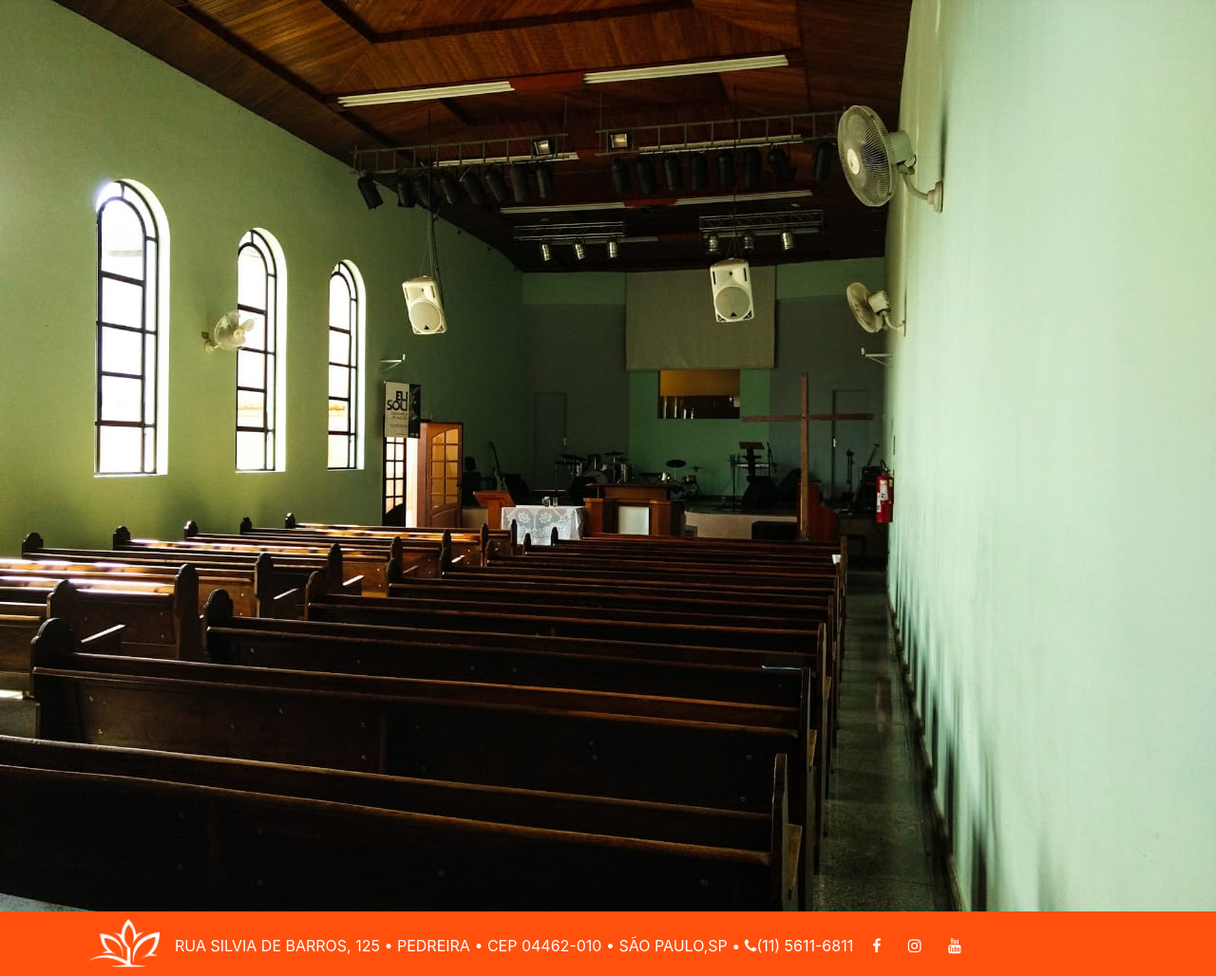
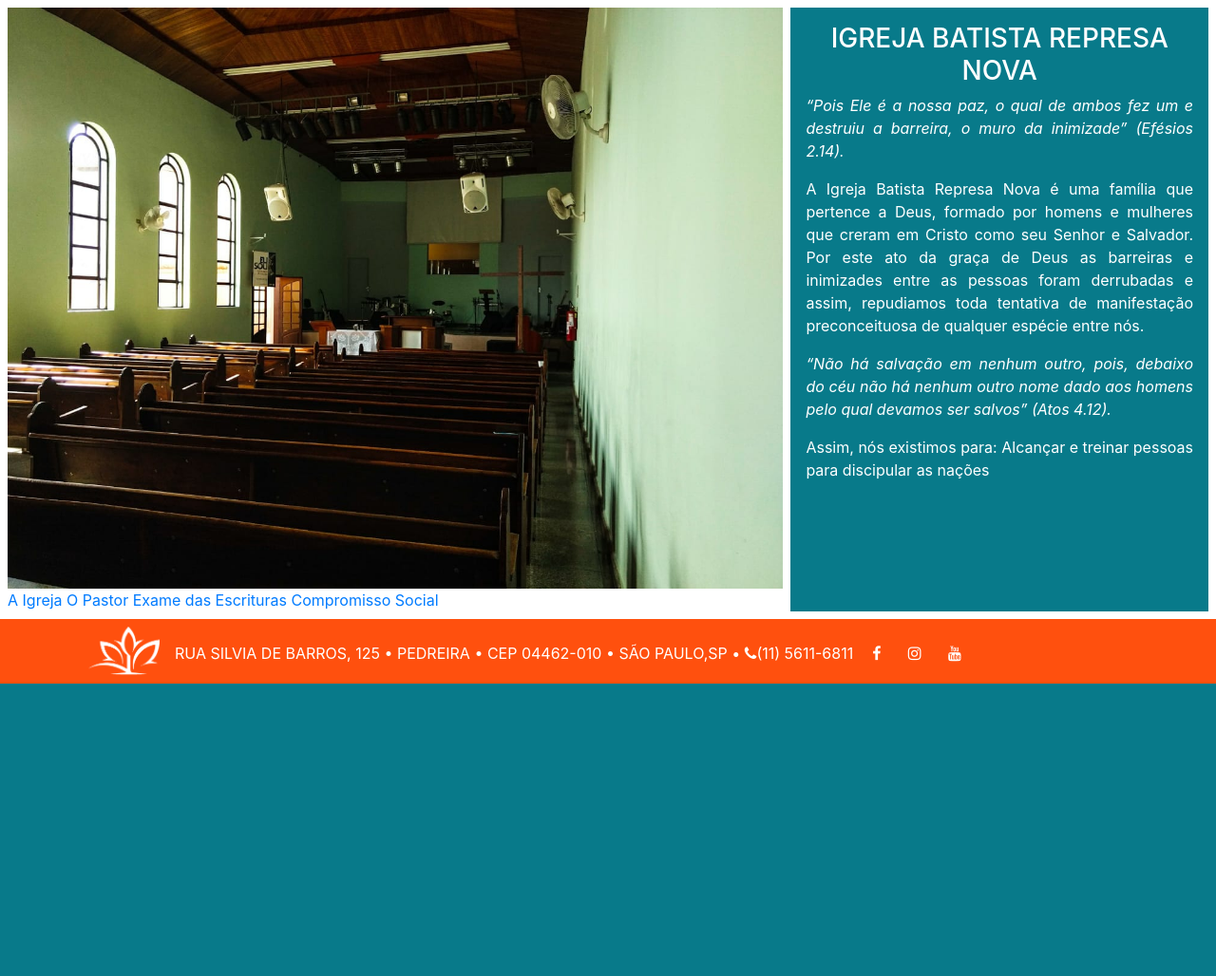
Before and after one commit to GustavoDiogo/siteibrn2, a PHP site: page /igreja.php in a window 1280 px wide. Shown: the part 96-1124 px from the top of the page at 95% size. After the commit the page ends 816 px from the top, so only its background shows below. Run offline with PHP 8.4, Linux system fonts and the light colour scheme; some libraries are stand-ins or nearby versions.

Commit message:
Inicio da estruturacao da pagina da igreja

```diff
--- a/igreja.php
+++ b/igreja.php
@@ -1,7 +1,74 @@
 <?php include("header.php"); ?>
 
-<div style="max-width: 65%;background-color: green">
-	<img src="images/igreja1.jpg">
+<style type="text/css">
+	#maindiv{
+		display: flex;
+	}
+	#banner{
+		width: 65%;
+    	margin: 0.5em 0em 0.5em 0.5em;
+	}
+	#banner img{
+		width: 100%;
+	}
+	#descricao{
+		background-color: #087a8a;
+   		width: 35%;
+    	margin: 0.5em 0.5em 0.5em 0.5em;
+	}
+	@media (max-width: 991px){
+		#maindiv{
+			flex-wrap: wrap;
+		}
+		#banner{
+			width: 100%;
+			margin: 0.5em 0.5em 0.5em 0.5em;
+		}
+		#descricao{
+			width: 100%;
+		}
+	}
+</style>
+
+<div id="maindiv">
+  <div id="banner">
+  	<img src="images/igreja1.jpg">
+
+  	<div style="flex-wrap: nowrap;">
+  		<a href="">A Igreja</a>
+  		<a href="">O Pastor</a>
+  		<a href="">Exame das Escrituras</a>
+  		<a href="">Compromisso Social</a>
+  	</div>
+
+  </div>
+  <div id="descricao">
+    <div style="margin: 1em 1em 1em 1em;text-align: justify;color: white">
+      <h3 align="middle">IGREJA BATISTA REPRESA NOVA</h3>
+		<p style="font-style: italic;">
+		“Pois Ele é a nossa paz, o qual de ambos fez um e destruiu a
+		barreira, o muro da inimizade” (Efésios 2.14).
+		</p>
+		<p>
+		A Igreja Batista Represa Nova é uma família que pertence
+		a Deus, formado por homens e mulheres que creram
+		em Cristo como seu Senhor e Salvador. Por este ato da
+		graça de Deus as barreiras e inimizades entre as pessoas
+		foram derrubadas e assim, repudiamos toda tentativa de
+		manifestação preconceituosa de qualquer espécie entre
+		nós.
+		</p>
+		<p style="font-style: italic;">
+		“Não há salvação em nenhum outro, pois, debaixo do céu
+		não há nenhum outro nome dado aos homens pelo qual
+		devamos ser salvos” (Atos 4.12).
+		</p>
+		<p>
+		Assim, nós existimos para:
+		Alcançar e treinar pessoas para discipular as nações
+		</p>
+    </div>
+  </div>
 </div>
 
 <?php include("footer.php"); ?>
--- a/index.php
+++ b/index.php
@@ -52,7 +52,7 @@
     </ol>
     <div class="carousel-inner">
       <div class="carousel-item active">
-        <img style="width: " class="d-block w-100" src="images/carousel_ebd.jpg">
+        <img style="width: 1080px" class="d-block w-100" src="images/carousel_ebd.jpg">
       </div>
       <div class="carousel-item ">
         <img style="width: 1080px" class="d-block w-100" src="images/carousel_missoes.jpg">
@@ -69,7 +69,7 @@
   </div>
   <div id="devocional">
     <div style="margin: 1em 1em 1em 1em;text-align: justify;color: white">
-      <h2 align="middle">Devocional da Semana</h2>
+      <h3 align="middle">Devocional da Semana</h3>
       Pensamento: Muitas vezes uma oportunidade nova parece boa aos nossos olhos e a impressão que temos é que tudo vai acabar bem, o problema é que as vezes nossa motivação está errada, e podemos acabar nos afastando da vontade de Deus. Por isso devemos sempre consultar ao Senhor e quando tivermos a resposta certa de Deus, então nossos planos passam a ser os mesmos planos de Deus, e assim podemos descansar, pois tudo o que Deus faz é perfeito e nunca falha.
 
       Oração: Pai querido, ajuda-me a lembrar sempre que eu devo consultar ao Senhor para que os meus caminhos sejam sempre os Seus caminhos, pois não quero andar fora do centro da sua vontade.
```
